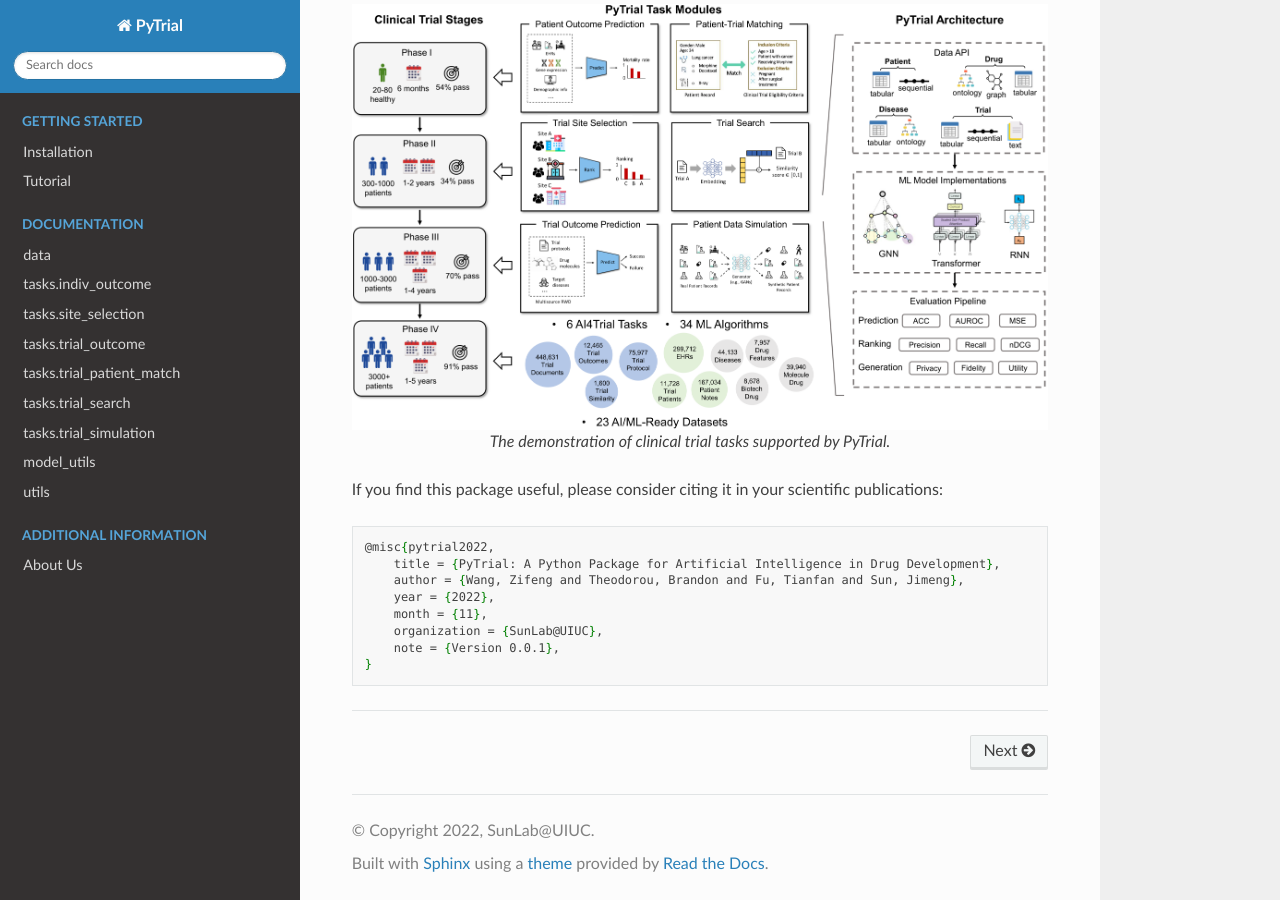
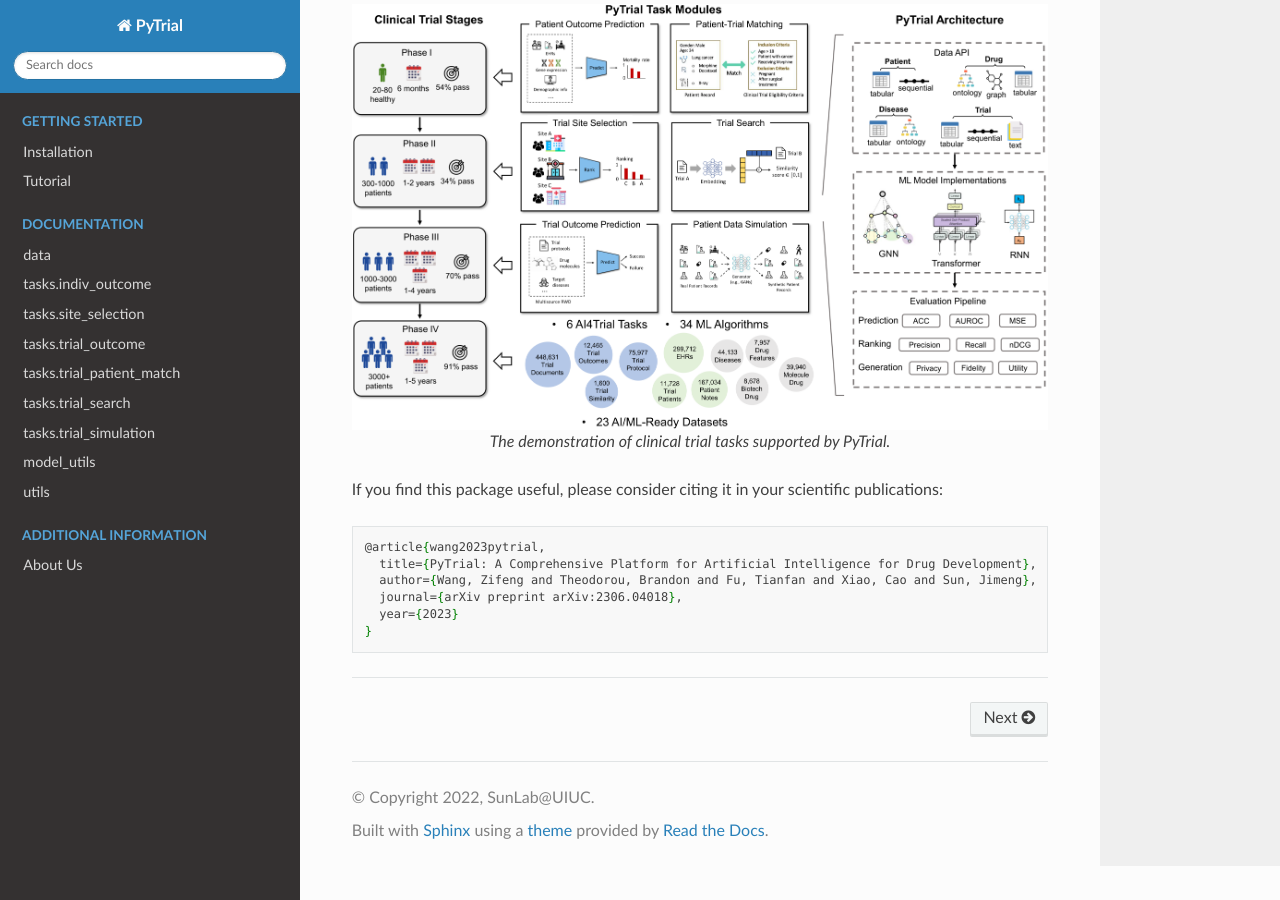
Before and after one commit to RyanWangZf/PyTrial, a Sphinx documentation site: the page built from docs/source/index.rst, in a window 1280 px wide and 900 px high, scrolled down 516 px. Built offline with Sphinx 7.4.7 and the Read the Docs theme 2.0.0, drawn with Linux system fonts in a browser that asks for light colours; formulas are drawn with MathJax 3.

Commit message:
Update index.rst

```diff
--- a/docs/source/index.rst
+++ b/docs/source/index.rst
@@ -25,14 +25,12 @@
 
 .. code:: latex
 
-    @misc{pytrial2022,
-        title = {PyTrial: A Python Package for Artificial Intelligence in Drug Development},
-        author = {Wang, Zifeng and Theodorou, Brandon and Fu, Tianfan and Sun, Jimeng},
-        year = {2022},
-        month = {11},
-        organization = {SunLab@UIUC},
-        note = {Version 0.0.1},
-    }
+   @article{wang2023pytrial,
+     title={PyTrial: A Comprehensive Platform for Artificial Intelligence for Drug Development},
+     author={Wang, Zifeng and Theodorou, Brandon and Fu, Tianfan and Xiao, Cao and Sun, Jimeng},
+     journal={arXiv preprint arXiv:2306.04018},
+     year={2023}
+   }
 
 
 ----
```
